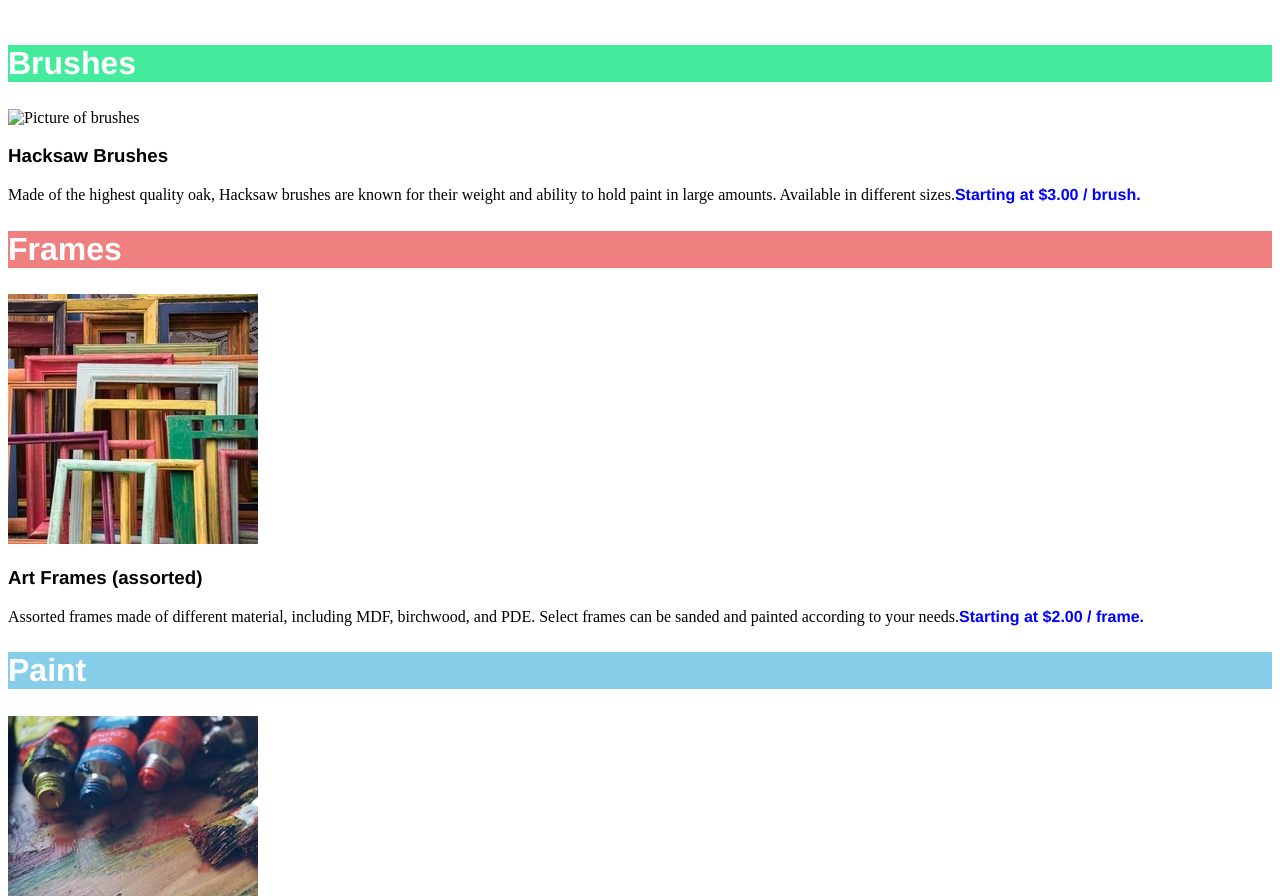
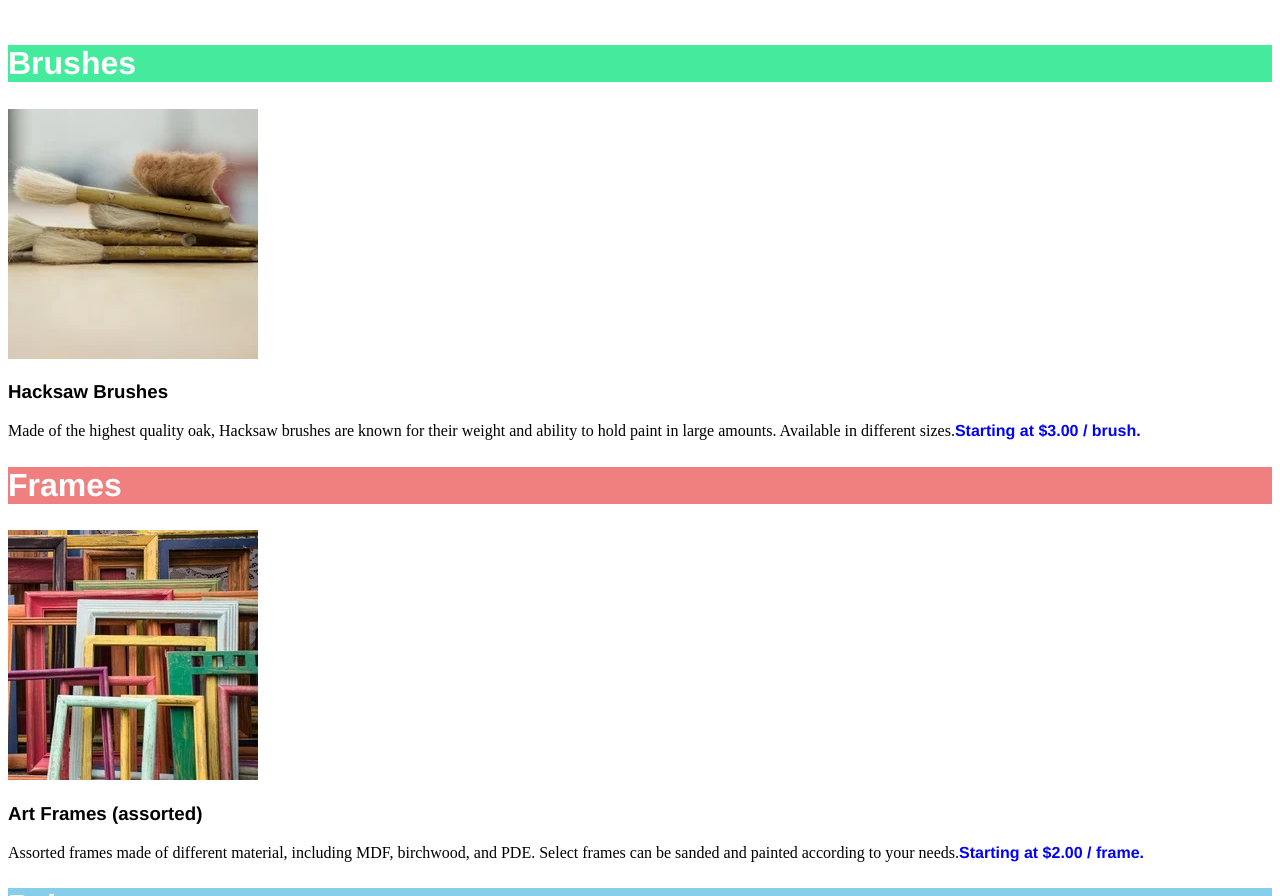
Before and after one commit to Joseph-2025/Dasmoto, a plain HTML site: page index.html in a window 1280 px wide. Shown: the part 204-1100 px from the top of the page. Drawn offline with Linux system fonts and the light colour scheme; files whose address does not match are found by name.

Commit message:
Update index.html

```diff
--- a/index.html
+++ b/index.html
@@ -9,7 +9,7 @@
             Dasmoto's Arts & Crafts
          </h1>
          <h2 class="Brushes">Brushes</h2>
-         <img src="resources/images/hacksaw.webp" alt="Picture of brushes">
+         <img src="Dasmoto/hacksaw.webp" alt="Picture of brushes">
          <h3 class='HacsawBrushes'> Hacksaw Brushes</h3>
          <p>Made of the highest quality oak, Hacksaw brushes are known for their
              weight and ability to hold paint in large amounts.
```
